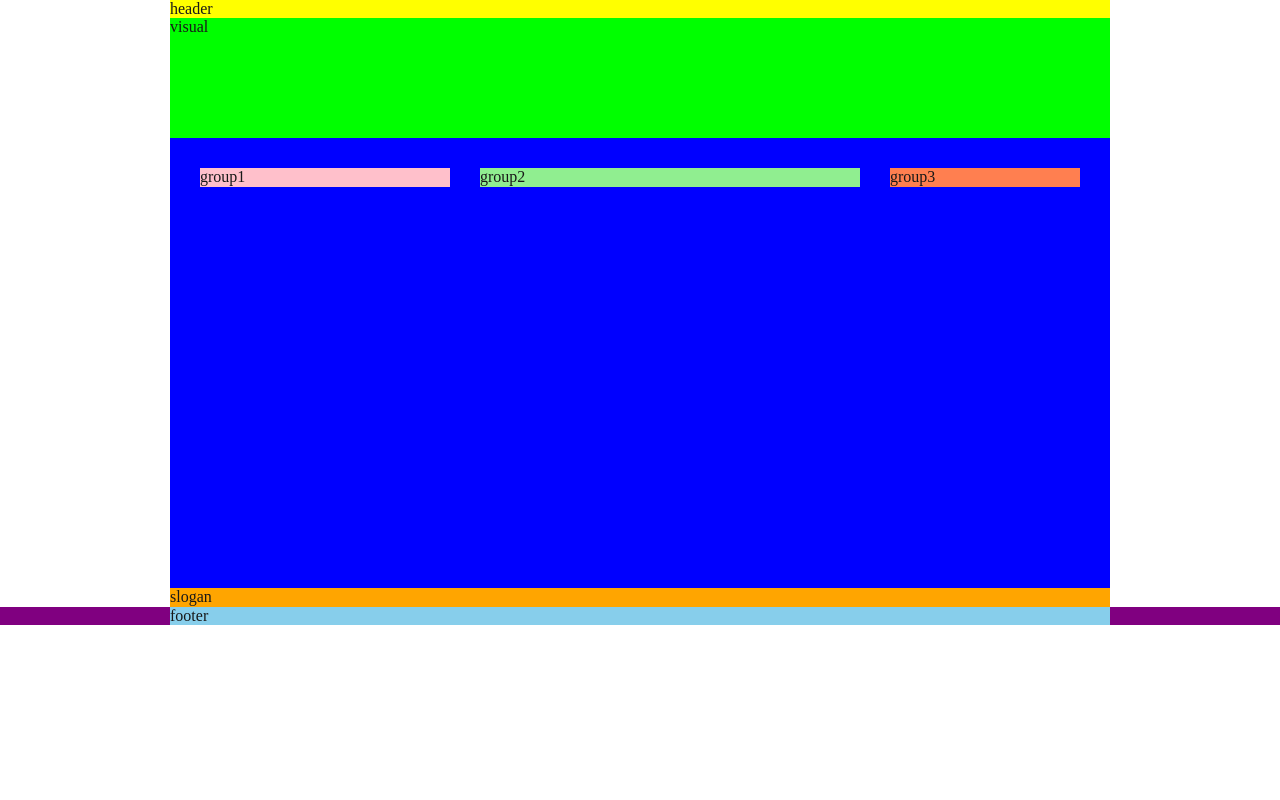
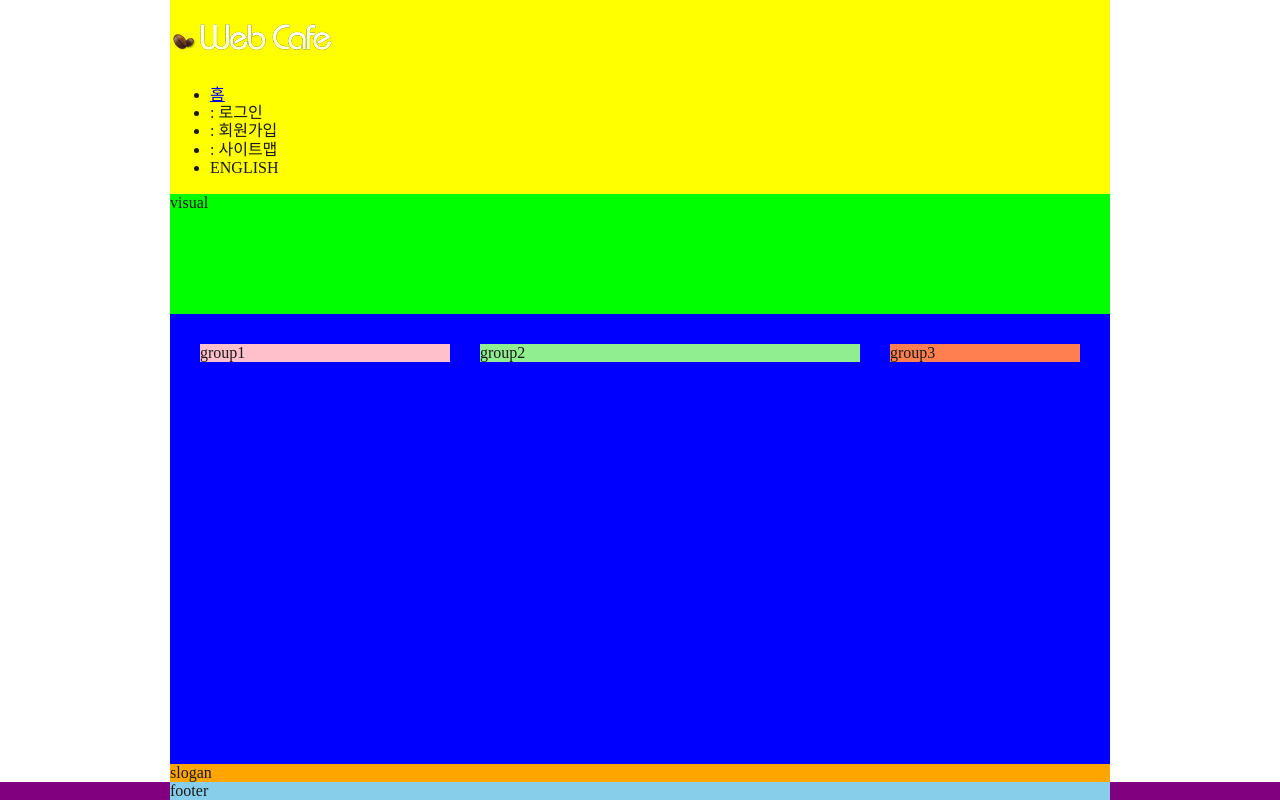
Before and after one commit to jjub0217/FDS_Fixed, a plain HTML site: page index.html in a window 1280 px wide. Drawn offline with Linux system fonts and the light colour scheme; a web font is replaced by a local one.

Commit message:
로고 및 멤버링크 마크업

```diff
--- a/index.html
+++ b/index.html
@@ -31,9 +31,39 @@
 
 <body>
 	<div class="container">
-		<header class="header">header</header>
+		<header class="header">
+			<h1 class="logo">
+				<a href="#">
+					<img src="./images/logo.png" alt="WebCafe">
+				</a>
+			</h1>
+			<ul class="member">
+				<li>
+					<a href="#">홈</a>
+				</li>
+				<li>
+					<span aria-hidden="true">: 로그인</span>
+					<a href="#"></a>
+				</li>
+
+				<li>
+					<span aria-hidden="true">: 회원가입</span>
+					<a href="#"></a>
+				</li>
+				<li>
+					<span aria-hidden="true">: 사이트맵</span>
+					<a href="#"></a>
+				</li>
+				<li>
+					<span aria-hidden="true">ENGLISH</span>
+					<a href="#"></a>
+				</li>
+
+			</ul>
+		</header>
 		<div class="visual">visual</div>
-		<main class="main clearfix">   <!-- clearfix : 재사용 가능한 CSS 덩어리-->
+		<main class="main clearfix">
+			<!-- clearfix : 재사용 가능한 CSS 덩어리-->
 			<div class="group group1">group1</div>
 			<div class="group group2">group2</div>
 			<div class="group group3">group3</div>
@@ -46,7 +76,7 @@
 		<div class="footer-bg">
 			<footer class="footer">footer</footer>
 		</div>
-
+</div>
 </body>
 
 </html>
```
